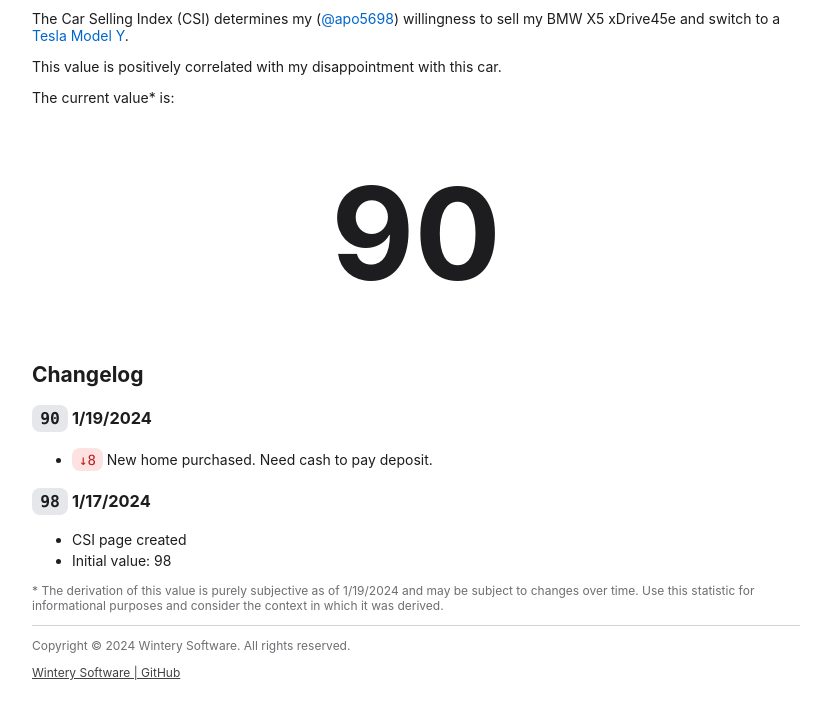
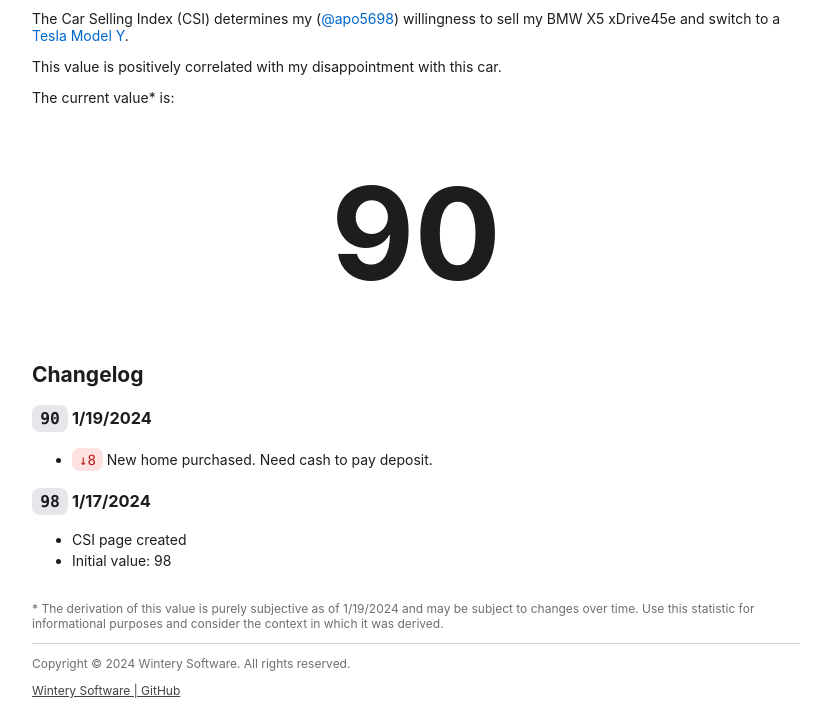
Before and after one commit to apo5698/apo5698.github.io, a plain HTML site: page index.html in a window 1280 px wide. Shown: the part 113-819 px from the top of the page, without its empty margins (224-1055 px from the left). Drawn offline with Linux system fonts and the light colour scheme; a web font is replaced by a local one.

Commit message:
Change footer margin-top to 2rem

```diff
--- a/styles.css
+++ b/styles.css
@@ -32,7 +32,8 @@ code {
 
 footer {
     font-size: 12px;
-    color: #6e6e73
+    margin-top: 2rem;
+    color: #6e6e73;
 }
 
 footer a,
```
